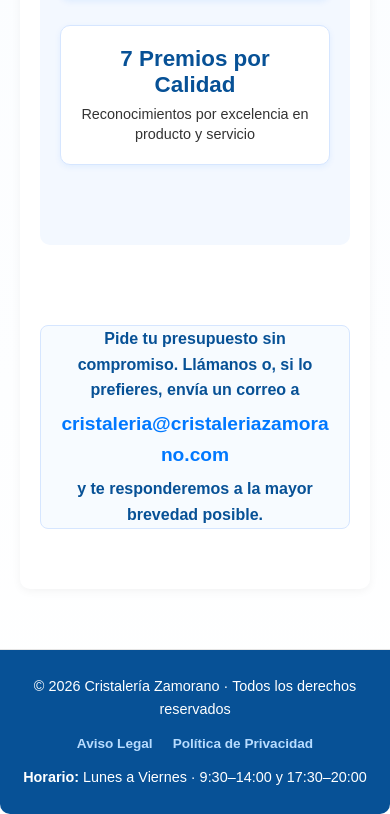
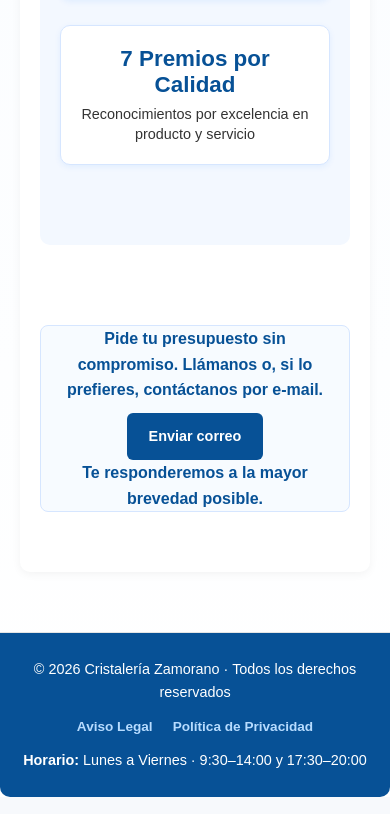
Before and after one commit to serafinweb/cristaleria-zamorano, a React (Vite) app: page / in a window 390 px wide. Shown: the part 3780-4594 px from the top of the page. Built offline with nearby package versions, Linux system fonts and the light colour scheme.

Commit message:
Texto móvil + botón enviar correo + CSS final

```diff
--- a/src/pages/Inicio.css
+++ b/src/pages/Inicio.css
@@ -308,17 +308,33 @@
   margin: 0 auto;
 }
 
+/* TEXTO ESCRITORIO */
+.texto-desktop {
+  display: block;
+}
+
+/* TEXTO MÓVIL (oculto por defecto) */
+.texto-mobile {
+  display: none;
+}
+
+/* Botón móvil oculto en escritorio */
+.correo-mobile {
+  display: none;
+}
+
+/* Correo escritorio */
 .correo-destacado {
   max-width: 100%;
   display: inline-block;
-  font-size: 0.78rem; /* tamaño perfecto para móvil */
+  font-size: 0.85rem;
   color: #075196;
   font-weight: 700;
   text-decoration: none;
 
-  white-space: normal;      /* evita cortes raros */
-  overflow-wrap: anywhere;  /* permite saltos limpios */
-  word-break: normal;       /* NO partir palabras */
+  white-space: normal;
+  overflow-wrap: anywhere;
+  word-break: normal;
 }
 
 /* ========================= */
@@ -342,3 +358,33 @@
     height: 260px;
   }
 }
+
+/* ========================= */
+/* MÓVIL */
+/* ========================= */
+@media (max-width: 600px) {
+
+  .texto-desktop {
+    display: none;
+  }
+
+  .texto-mobile {
+    display: block;
+  }
+
+  .correo-mobile {
+    display: inline-block;
+    margin-top: 10px;
+    background: #075196;
+    color: white;
+    padding: 12px 22px;
+    border-radius: 6px;
+    font-weight: 700;
+    text-decoration: none;
+    font-size: 0.9rem;
+  }
+
+  .correo-mobile:hover {
+    background: #063f75;
+  }
+}
--- a/src/pages/Inicio.jsx
+++ b/src/pages/Inicio.jsx
@@ -147,7 +147,9 @@
 
       {/* CONTACTO FINAL */}
       <section className="cierre-contacto">
-        <p>
+
+        {/* TEXTO ESCRITORIO */}
+        <p className="texto-desktop">
           Pide tu presupuesto sin compromiso. Llámanos o, si lo prefieres, envía un correo a<br />
           <a href="mailto:cristaleria@cristaleriazamorano.com" className="correo-destacado">
             cristaleria@cristaleriazamorano.com
@@ -155,6 +157,20 @@
           <br />
           y te responderemos a la mayor brevedad posible.
         </p>
+
+        {/* TEXTO MÓVIL */}
+        <p className="texto-mobile">
+          Pide tu presupuesto sin compromiso. Llámanos o, si lo prefieres, contáctanos por e-mail.<br />
+          <a
+            href="mailto:cristaleria@cristaleriazamorano.com"
+            className="btn correo-mobile"
+          >
+            Enviar correo
+          </a>
+          <br />
+          Te responderemos a la mayor brevedad posible.
+        </p>
+
       </section>
 
     </div>
```
